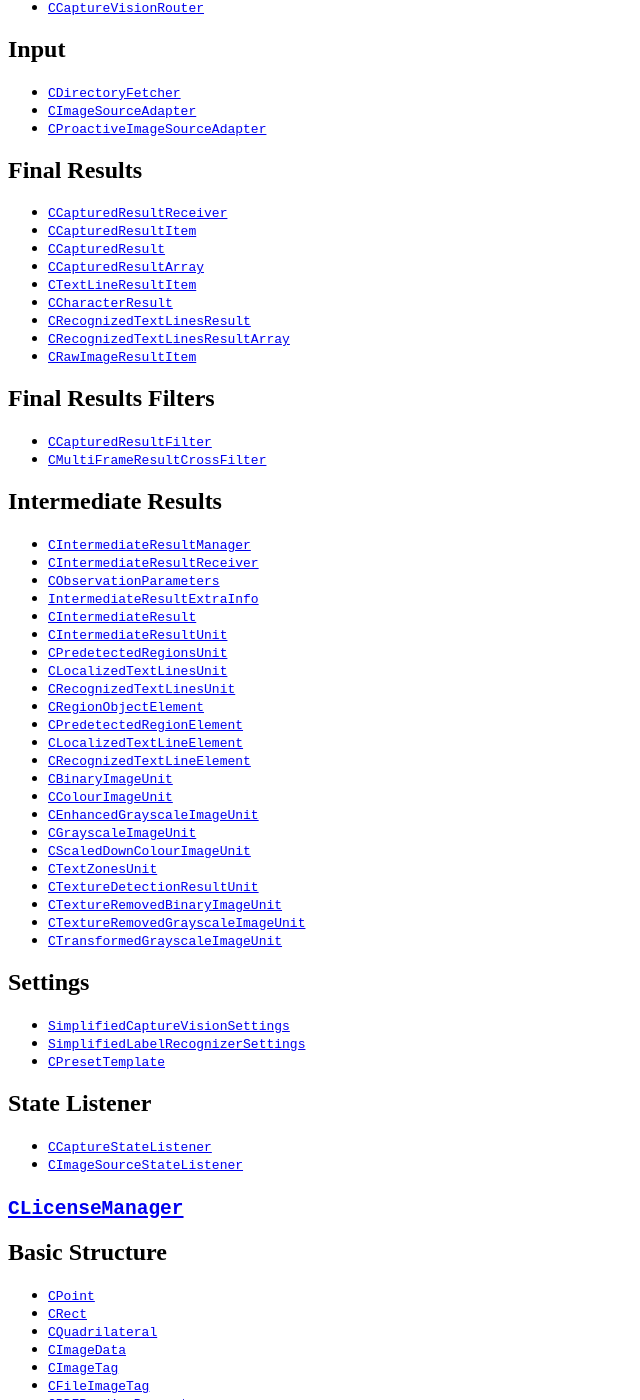
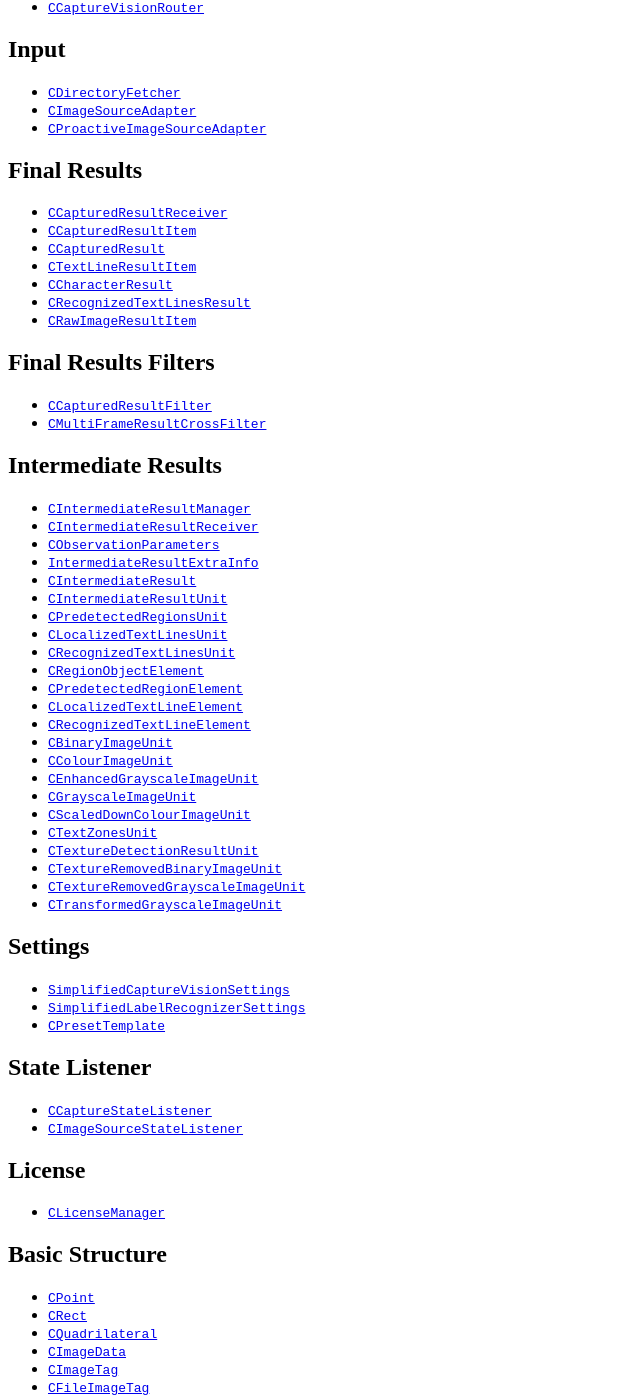
Before and after one commit to dynamsoft-docs/label-recognition-docs-server, a Jekyll site: the page built from programming/c-cplusplus/api-reference/index.md, in a window 1280 px wide and 1400 px high, scrolled down 947 px. Shown: the whole window, without its empty margins (0-640 px from the left). Built offline with Jekyll 4.4.1, drawn with Linux system fonts in a browser that asks for light colours.

Commit message:
fix bugs

```diff
--- a/_includes/sidelist-programming/programming-cpp.html
+++ b/_includes/sidelist-programming/programming-cpp.html
@@ -22,11 +22,9 @@
         <li><a>Final Results</a>
             <ul>
                 <li><a href="{{ site.dcv_cpp_api }}core/basic-structures/captured-result-receiver.html">CCapturedResultReceiver</a></li>
-                <li><a href="{{ site.c-cplusplus-api-reference }}recognized-text-lines-result-array.html" class="otherLinkColour">CRecognizedTextLinesResultArray</a></li>
                 <li><a href="{{ site.c-cplusplus-api-reference }}recognized-text-lines-result.html" class="otherLinkColour">CRecognizedTextLinesResult</a></li>
                 <li><a href="{{ site.c-cplusplus-api-reference }}text-line-result-item.html" class="otherLinkColour">CTextLineResultItem</a></li>
                 <li><a href="{{ site.c-cplusplus-api-reference }}character-result.html" class="otherLinkColour">CCharacterResult</a></li>
-                <li><a href="{{ site.dcv_cpp_api }}core/basic-structures/captured-result-array.html" class="otherLinkColour">CCapturedResultArray</a></li>
                 <li><a href="{{ site.dcv_cpp_api }}core/basic-structures/captured-result.html" class="otherLinkColour">CCapturedResult</a></li>
                 <li><a href="{{ site.dcv_cpp_api }}core/basic-structures/captured-result-item.html" class="otherLinkColour">CCapturedResultItem</a></li>
                 <li><a href="{{ site.dcv_cpp_api }}core/basic-structures/raw-image-result-item.html" class="otherLinkColour">CRawImageResultItem</a></li>
--- a/programming/c-cplusplus/api-reference/index.md
+++ b/programming/c-cplusplus/api-reference/index.md
@@ -23,11 +23,9 @@ permalink: /programming/c-cplusplus/api-reference/index.html
 - [`CCapturedResultReceiver`]({{ site.dcv_cpp_api }}core/basic-structures/captured-result-receiver.html)
 - [`CCapturedResultItem`]({{ site.dcv_cpp_api }}core/basic-structures/captured-result-item.html)
 - [`CCapturedResult`]({{ site.dcv_cpp_api }}core/basic-structures/captured-result.html)
-- [`CCapturedResultArray`]({{ site.dcv_cpp_api }}core/basic-structures/captured-result-array.html)
 - [`CTextLineResultItem`]({{ site.c-cplusplus-api-reference }}text-line-result-item.html)
 - [`CCharacterResult`]({{ site.c-cplusplus-api-reference }}character-result.html)
 - [`CRecognizedTextLinesResult`]({{ site.c-cplusplus-api-reference }}recognized-text-lines-result.html)
-- [`CRecognizedTextLinesResultArray`]({{ site.c-cplusplus-api-reference }}recognized-text-lines-result-array.html)
 - [`CRawImageResultItem`]({{ site.dcv_cpp_api }}core/basic-structures/raw-image-result-item.html)
 
 ## Final Results Filters
@@ -72,7 +70,9 @@ permalink: /programming/c-cplusplus/api-reference/index.html
 - [`CCaptureStateListener`]({{ site.dcv_cpp_api }}capture-vision-router/auxiliary-classes/capture-state-listener.html)
 - [`CImageSourceStateListener`]({{ site.dcv_cpp_api }}capture-vision-router/auxiliary-classes/image-source-state-listener.html)
 
-## [`CLicenseManager`]({{ site.dcv_cpp_api }}license/license-manager.html)
+## License
+
+- [`CLicenseManager`]({{ site.dcv_cpp_api }}license/license-manager.html)
 
 ## Basic Structure
 
```
Also changed, not shown: programming/c-cplusplus/cpp-user-guide.md (+1 -1 lines).
